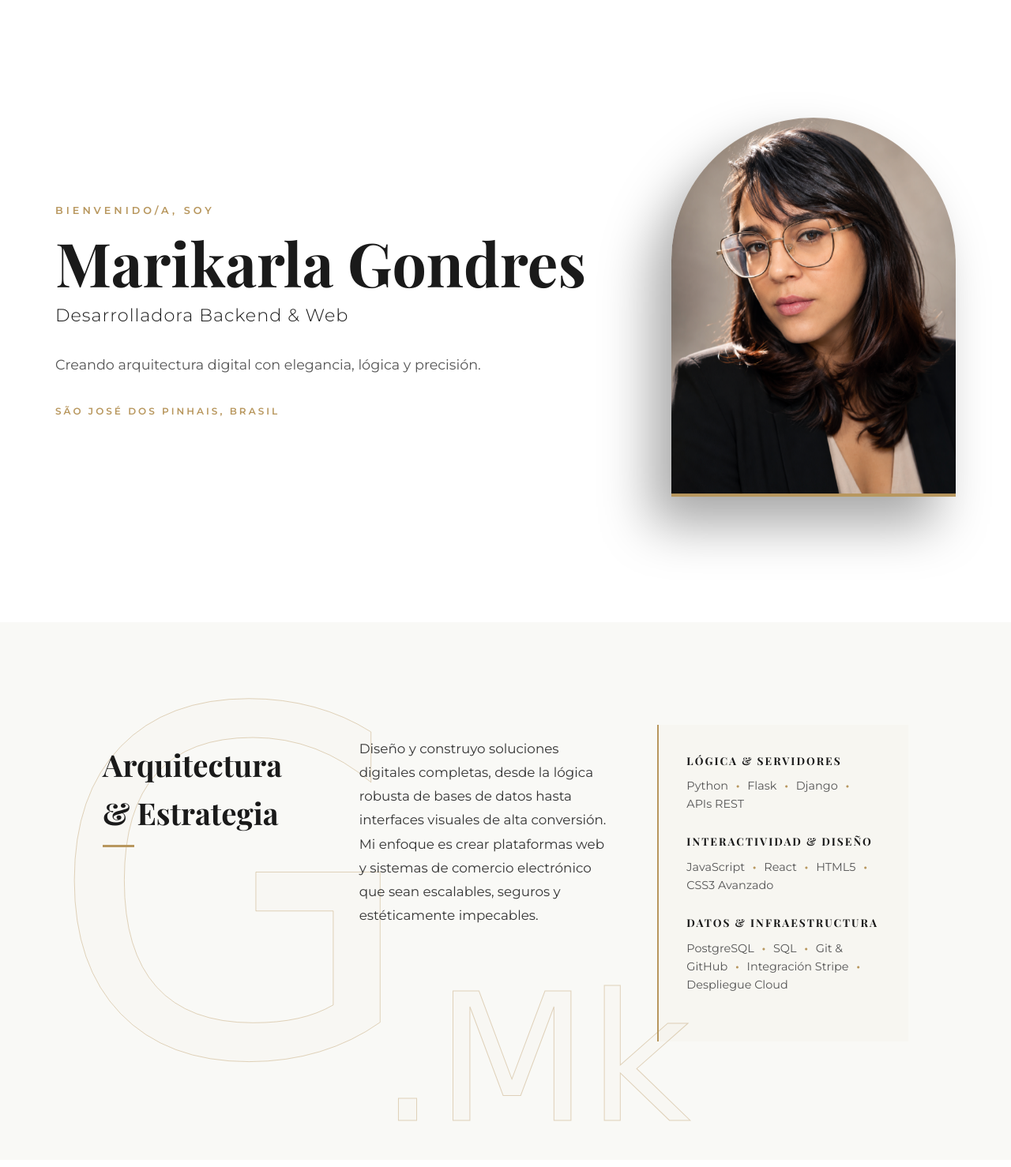
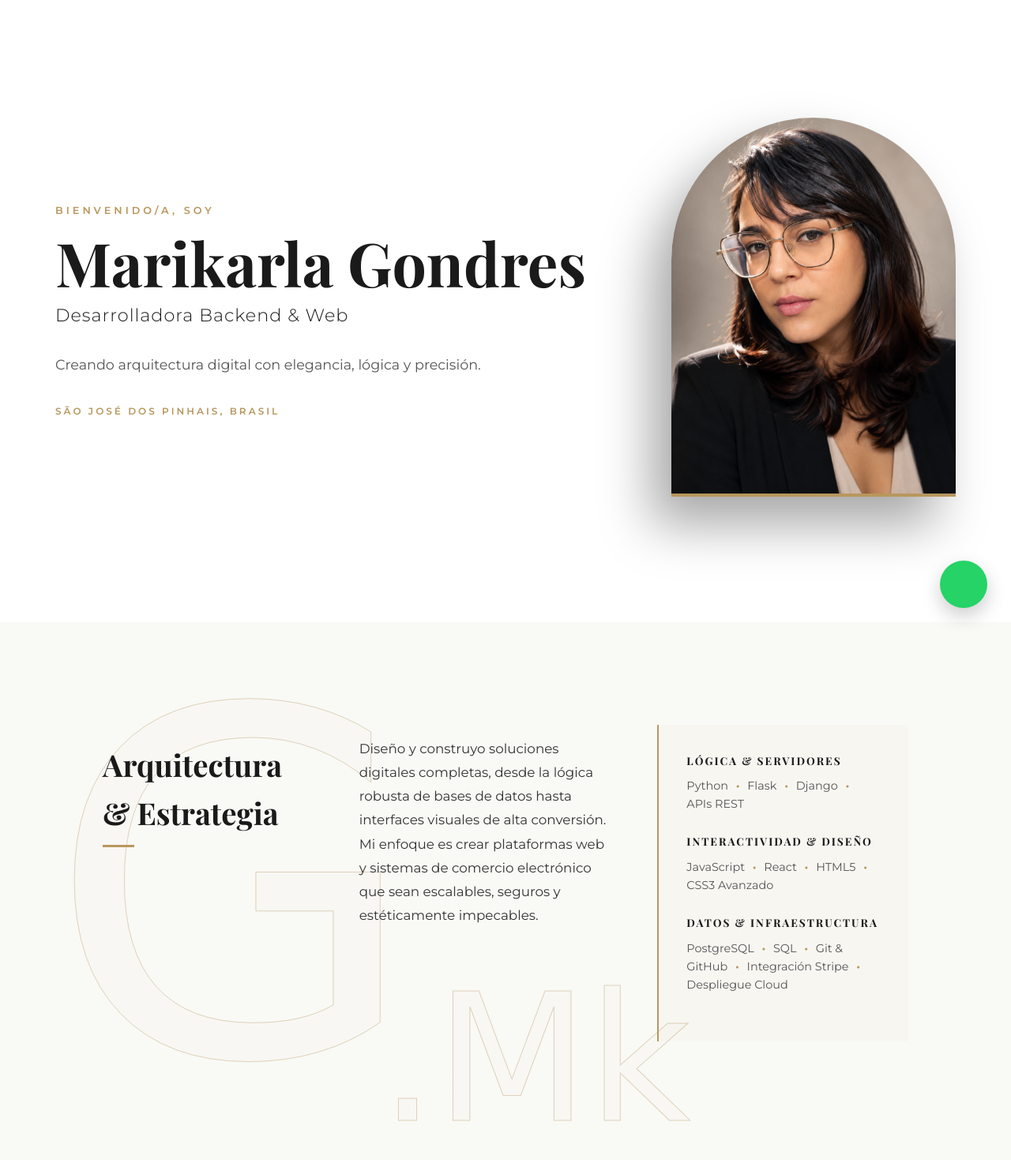
Before and after one commit to Mkgondres/miportafolio, a Flask app: page / in a window 1280 px wide. Shown: the top 1478 px of the page at 79% size. Run offline with Flask 3, Linux system fonts and the light colour scheme; some web fonts are replaced.

Commit message:
Add WhatsApp sticky button styles
Added styles for a sticky WhatsApp button and adjusted navbar button focus.

```diff
--- a/static/css/styles.css
+++ b/static/css/styles.css
@@ -564,3 +564,43 @@ body {
         font-size: 0.9rem;
     }
 }
+
+/* Botón Flotante de WhatsApp - Estilo Premium */
+.whatsapp-sticky {
+    position: fixed;
+    bottom: 30px;
+    right: 30px;
+    width: 60px;
+    height: 60px;
+    background-color: #25D366; /* Verde WhatsApp */
+    color: white;
+    border-radius: 50%;
+    display: flex;
+    align-items: center;
+    justify-content: center;
+    font-size: 30px;
+    box-shadow: 0 10px 25px rgba(0, 0, 0, 0.2);
+    z-index: 9999;
+    transition: transform 0.3s ease, box-shadow 0.3s ease;
+}
+
+.whatsapp-sticky:hover {
+    transform: scale(1.1) translateY(-5px);
+    box-shadow: 0 15px 35px rgba(0, 0, 0, 0.3);
+}
+
+/* Ajuste para que no choque con el footer al llegar al final */
+@media (max-width: 768px) {
+    .whatsapp-sticky {
+        width: 55px;
+        height: 55px;
+        bottom: 20px;
+        right: 20px;
+    }
+}
+
+/* Asegurar que el botón en el Navbar sea siempre el punto focal */
+.nav-action .btn-outline-gold {
+    border: 2px solid var(--acento-bronce) !important; /* Más grosor para que llame la atención */
+    font-weight: bold !important;
+}
```
